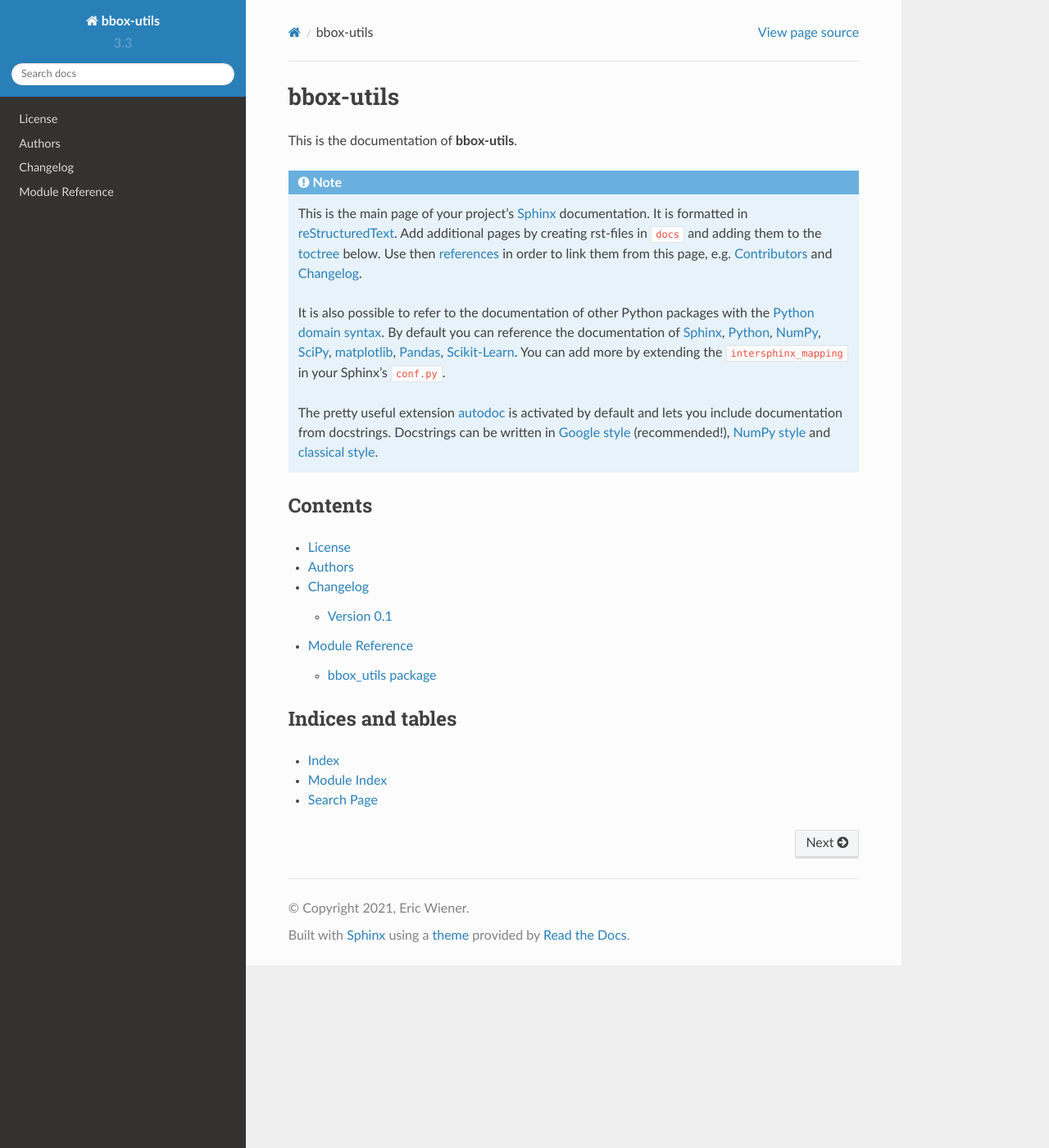
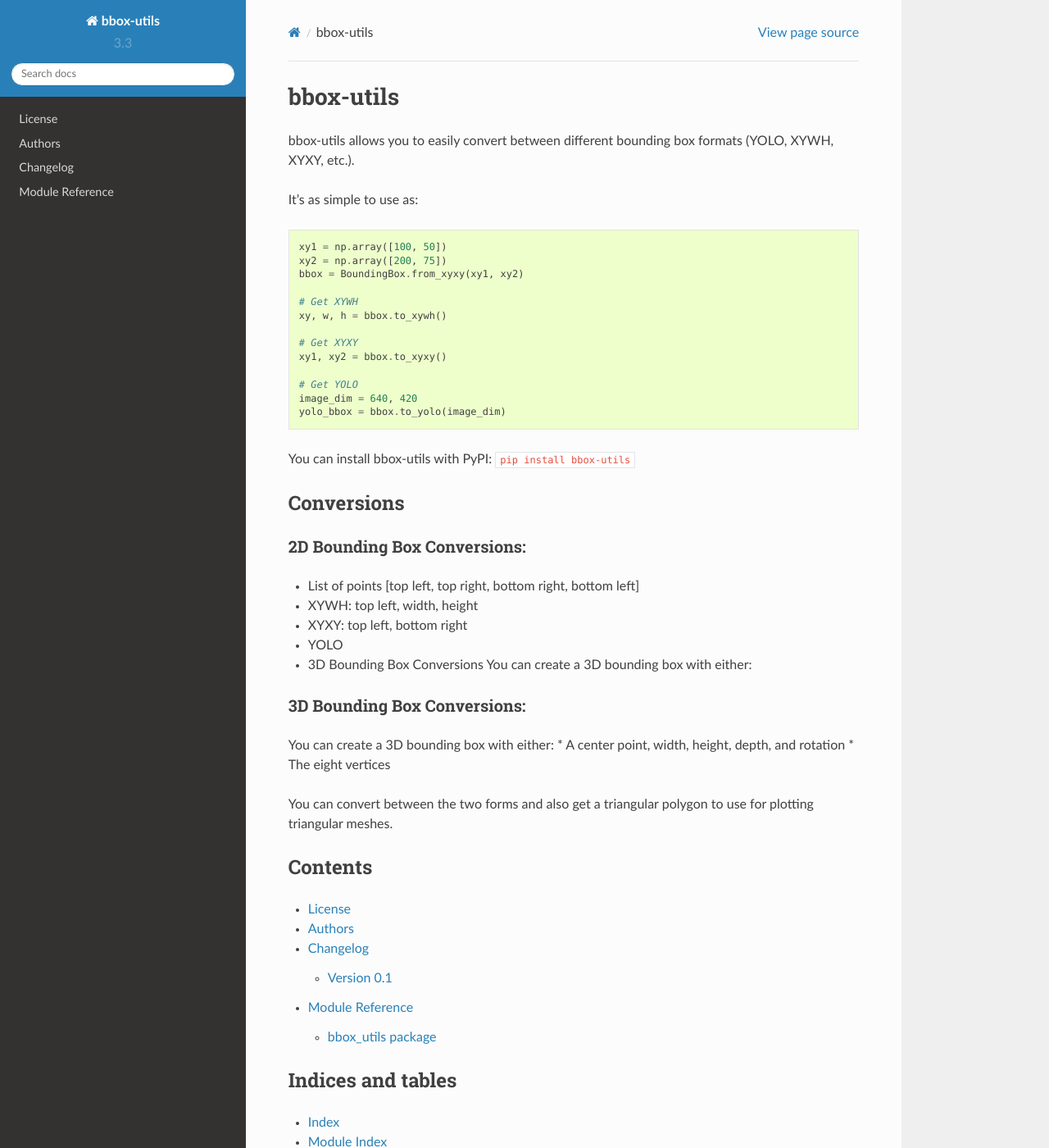
Before and after one commit to EricWiener/bbox-utils, a Sphinx documentation site: the page built from docs/index.rst, in a window 1280 px wide and 1400 px high. Shown: the whole window at 82% size. Built offline with Sphinx 7.4.7 and the Read the Docs theme 2.0.0, drawn with Linux system fonts in a browser that asks for light colours.

Commit message:
DOCS: updated home page of docs with an example of usage

```diff
--- a/docs/index.rst
+++ b/docs/index.rst
@@ -2,25 +2,45 @@
 bbox-utils
 ==========
 
-This is the documentation of **bbox-utils**.
+bbox-utils allows you to easily convert between different bounding box formats (YOLO, XYWH, XYXY, etc.).
 
-.. note::
+It's as simple to use as::
 
-    This is the main page of your project's `Sphinx`_ documentation.
-    It is formatted in `reStructuredText`_. Add additional pages
-    by creating rst-files in ``docs`` and adding them to the `toctree`_ below.
-    Use then `references`_ in order to link them from this page, e.g.
-    :ref:`authors` and :ref:`changes`.
+    xy1 = np.array([100, 50])
+    xy2 = np.array([200, 75])
+    bbox = BoundingBox.from_xyxy(xy1, xy2)
 
-    It is also possible to refer to the documentation of other Python packages
-    with the `Python domain syntax`_. By default you can reference the
-    documentation of `Sphinx`_, `Python`_, `NumPy`_, `SciPy`_, `matplotlib`_,
-    `Pandas`_, `Scikit-Learn`_. You can add more by extending the
-    ``intersphinx_mapping`` in your Sphinx's ``conf.py``.
+    # Get XYWH
+    xy, w, h = bbox.to_xywh()
 
-    The pretty useful extension `autodoc`_ is activated by default and lets
-    you include documentation from docstrings. Docstrings can be written in
-    `Google style`_ (recommended!), `NumPy style`_ and `classical style`_.
+    # Get XYXY
+    xy1, xy2 = bbox.to_xyxy()
+
+    # Get YOLO
+    image_dim = 640, 420
+    yolo_bbox = bbox.to_yolo(image_dim)
+
+
+You can install bbox-utils with PyPI: ``pip install bbox-utils``
+
+Conversions
+===========================
+
+2D Bounding Box Conversions:
+----------------------------
+* List of points [top left, top right, bottom right, bottom left]
+* XYWH: top left, width, height
+* XYXY: top left, bottom right
+* YOLO
+* 3D Bounding Box Conversions You can create a 3D bounding box with either:
+
+3D Bounding Box Conversions:
+----------------------------
+You can create a 3D bounding box with either:
+* A center point, width, height, depth, and rotation
+* The eight vertices
+
+You can convert between the two forms and also get a triangular polygon to use for plotting triangular meshes.
 
 
 Contents
```
